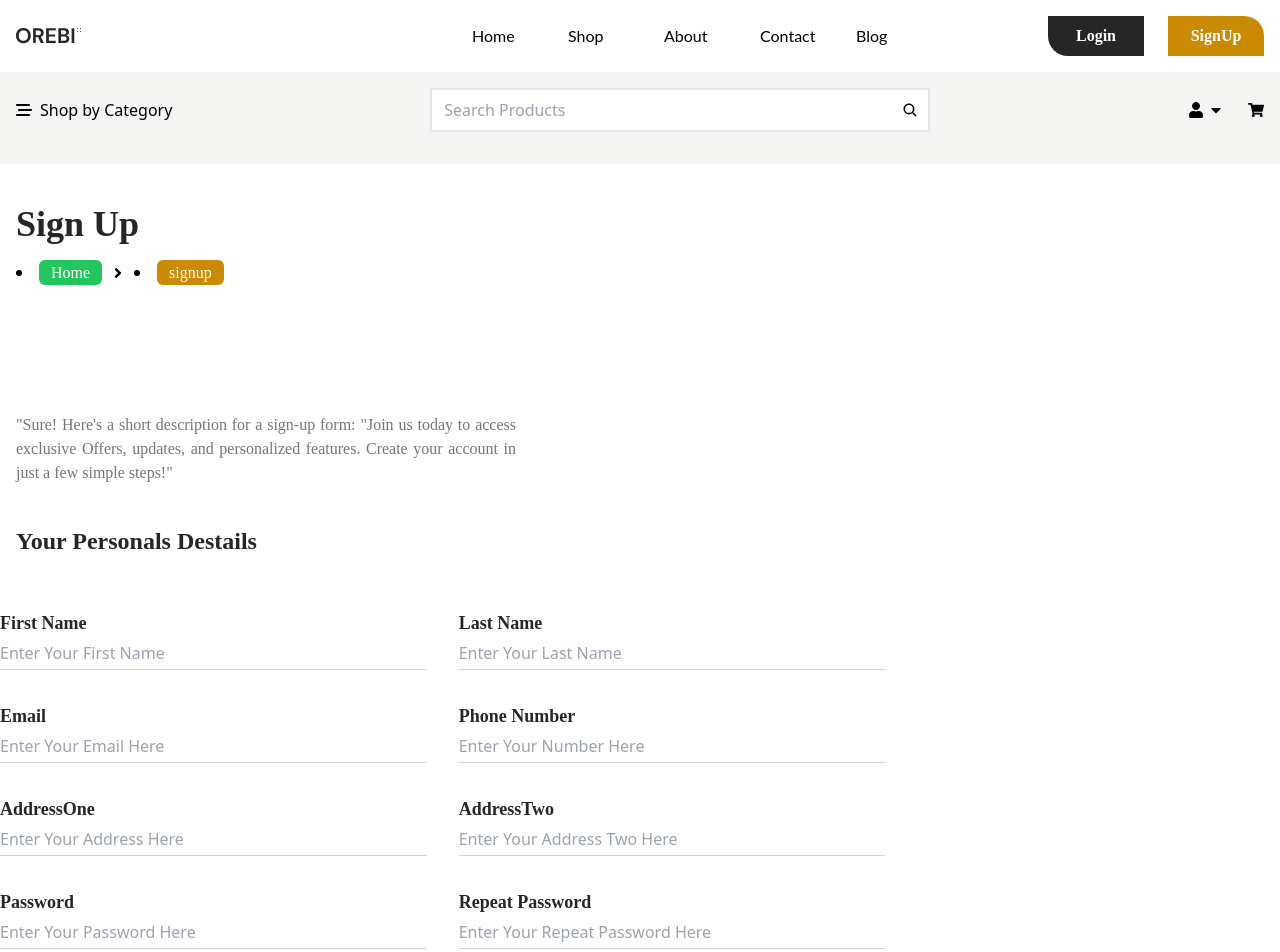
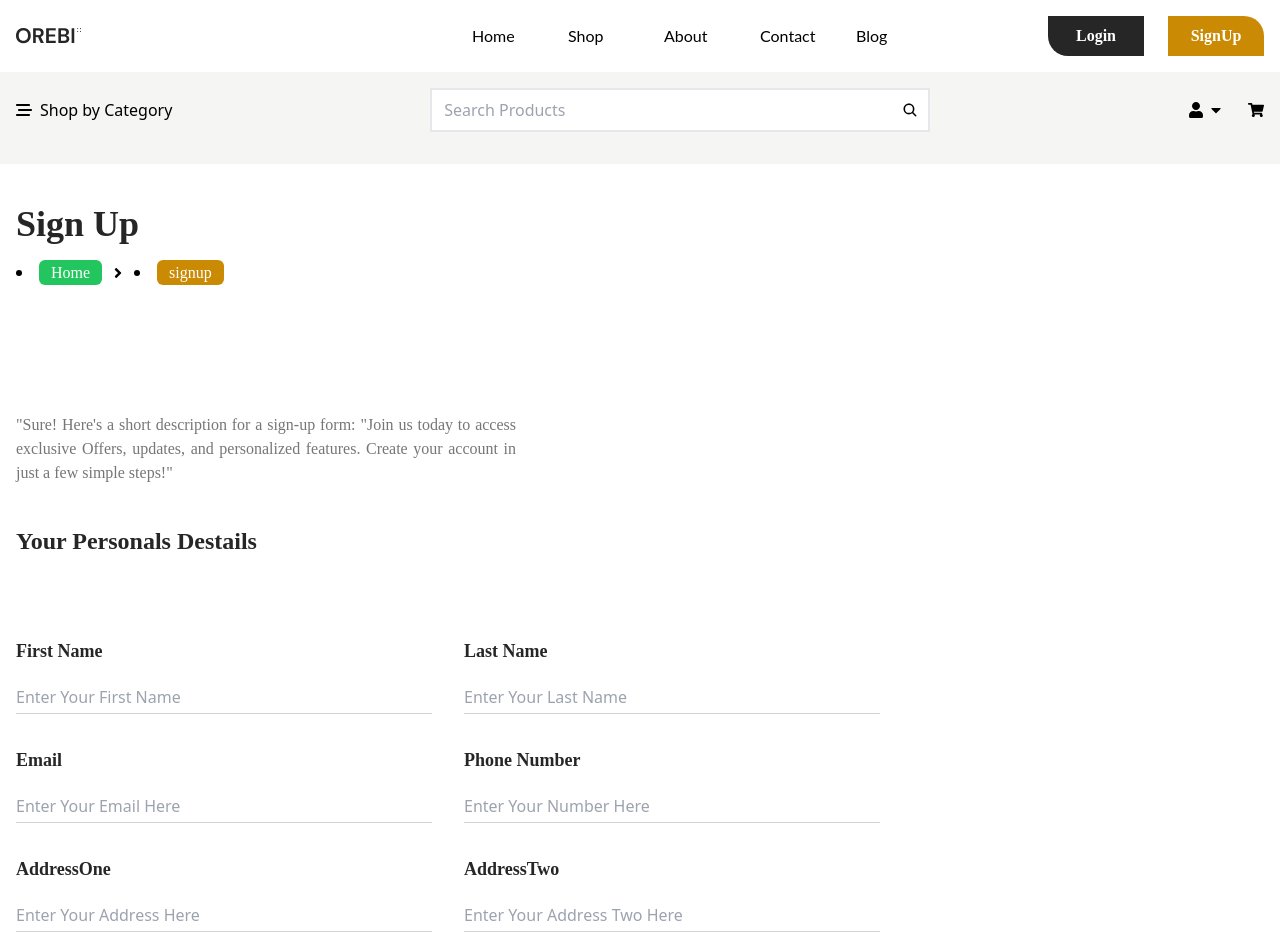
Before and after one commit to mahmudulhasanprodan/OrebiFinal, a React (Vite) app: page /signup in a window 1280 px wide. Shown: the top 952 px of the page. Built offline with nearby package versions, Linux system fonts and the light colour scheme.

Commit message:
validation process running

```diff
--- a/src/SignUpComponent/SignUpDetails/SignForm.jsx
+++ b/src/SignUpComponent/SignUpDetails/SignForm.jsx
@@ -5,7 +5,7 @@ const SignForm = ({LabelTitle,InputType,InputId,InputName,InputPlaceHolder,class
   return (
     <>
       <div>
-        <Flex className={"flex-col"}>
+        <Flex className={"flex-col gap-y-4"}>
           <label
             htmlFor="LabelTitle"
             className="font-DM_Sans text-lg font-bold text-Btn_Color"
--- a/src/SignUpComponent/SignUpDetails/SignUpDetails.jsx
+++ b/src/SignUpComponent/SignUpDetails/SignUpDetails.jsx
@@ -56,6 +56,7 @@ const HandleSignUp = () => {
       AddressOne,
       Password,
       RepeatPassword,
+      Checkbox,
     } = ShowInput;
    if(!FistName){
     setShowInputError({
@@ -97,10 +98,10 @@ const HandleSignUp = () => {
       ...ShowInputError,
       PasswordNotMatch: "Password Not Match",
     })
-   }else if(!Checkbox){
+   }else if(Checkbox == false){
     setShowInputError({
       ...ShowInputError,
-      CheckboxError: "Checkbox Not Check",
+      CheckboxError: true,
     })
    }else{
     console.log("Everything is Ok");
@@ -135,8 +136,7 @@ const HandleSignUp = () => {
                 Your Personals Destails
               </h2>
             </div>
-          </div>
-          <Flex className={"items-center gap-x-8 gap-y-8 flex-wrap"}>
+            <Flex className={"items-center gap-x-8 gap-y-8 flex-wrap mt-10"}>
               <div className="basis-1/3">
                 <SignForm
                   LabelTitle={"First Name"}
@@ -161,9 +161,14 @@ const HandleSignUp = () => {
                   InputId={"LastName"}
                   InputName={"LastName"}
                   InputPlaceHolder={"Enter Your Last Name"}
-                className={"border-b-[1px] border-gray-300 py-1"}
+                  className={`${ShowInputError.LastNameError ? "border-b-[1px] border-b-red-400 py-1" : "border-b-[1px] border-gray-300 py-1"}`}
                   OnchangeItem={HandleChange}
                 />
+                {ShowInputError.LastNameError && (
+                  <p className="text-red-500 font-DM_Sans">
+                    {ShowInputError.LastNameError}
+                  </p>
+                )}
               </div>
               <div className="basis-1/3">
                 <SignForm
@@ -172,9 +177,14 @@ const HandleSignUp = () => {
                   InputId={"EmailId"}
                   InputName={"EmailId"}
                   InputPlaceHolder={"Enter Your Email Here"}
-                className={"border-b-[1px] border-gray-300 py-1"}
+                  className={`${ShowInputError.EmailIdError ? "border-b-[1px] border-b-red-400 py-1" : "border-b-[1px] border-gray-300 py-1"}`}
                   OnchangeItem={HandleChange}
                 />
+                {ShowInputError.EmailIdError && (
+                  <p className="text-red-500 font-DM_Sans">
+                    {ShowInputError.EmailIdError}
+                  </p>
+                )}
               </div>
               <div className="basis-1/3">
                 <SignForm
@@ -183,9 +193,14 @@ const HandleSignUp = () => {
                   InputId={"Number"}
                   InputName={"Number"}
                   InputPlaceHolder={"Enter Your Number Here"}
-                className={"border-b-[1px] border-gray-300 py-1"}
+                  className={`${ShowInputError.NumberError ? "border-b-[1px] border-b-red-400 py-1" : "border-b-[1px] border-gray-300 py-1"}`}
                   OnchangeItem={HandleChange}
                 />
+                {ShowInputError.NumberError && (
+                  <p className="text-red-500 font-DM_Sans">
+                    {ShowInputError.NumberError}
+                  </p>
+                )}
               </div>
               <div className="basis-1/3">
                 <SignForm
@@ -194,9 +209,14 @@ const HandleSignUp = () => {
                   InputId={"AddressOne"}
                   InputName={"AddressOne"}
                   InputPlaceHolder={"Enter Your Address Here"}
-                className={"border-b-[1px] border-gray-300 py-1"}
+                  className={`${ShowInputError.AddressOneError ? "border-b-[1px] border-b-red-400 py-1" : "border-b-[1px] border-gray-300 py-1"}`}
                   OnchangeItem={HandleChange}
                 />
+                {ShowInputError.AddressOneError && (
+                  <p className="text-red-500 font-DM_Sans">
+                    {ShowInputError.AddressOneError}
+                  </p>
+                )}
               </div>
               <div className="basis-1/3">
                 <SignForm
@@ -216,9 +236,14 @@ const HandleSignUp = () => {
                   InputId={"Password"}
                   InputName={"Password"}
                   InputPlaceHolder={"Enter Your Password Here"}
-                className={"border-b-[1px] border-gray-300 py-1"}
+                  className={`${ShowInputError.PasswordError ? "border-b-[1px] border-b-red-400 py-1" : "border-b-[1px] border-gray-300 py-1"}`}
                   OnchangeItem={HandleChange}
                 />
+                {ShowInputError.PasswordError && (
+                  <p className="text-red-500 font-DM_Sans">
+                    {ShowInputError.PasswordError}
+                  </p>
+                )}
               </div>
               <div className="basis-1/3">
                 <SignForm
@@ -227,9 +252,14 @@ const HandleSignUp = () => {
                   InputId={"RepeatPassword"}
                   InputName={"RepeatPassword"}
                   InputPlaceHolder={"Enter Your Repeat Password Here"}
-                className={"border-b-[1px] border-gray-300 py-1"}
+                  className={`${ShowInputError.RepeatPasswordError ? "border-b-[1px] border-b-red-400 py-1" : "border-b-[1px] border-gray-300 py-1"}`}
                   OnchangeItem={HandleChange}
                 />
+                {ShowInputError.RepeatPasswordError && (
+                  <p className="text-red-500 font-DM_Sans">
+                    {ShowInputError.RepeatPasswordError}
+                  </p>
+                )}
               </div>
             </Flex>
             <div className="flex items-center gap-x-3 mt-10">
@@ -240,17 +270,33 @@ const HandleSignUp = () => {
                 className="cursor-pointer"
                 onClick={HandleChange}
               />
-            <p className="font-DM_Sans text-base text-Text_Color">
-              I have read and agree to the privacy policy
+
+              <p
+                className={`${ShowInputError.CheckboxError ? "font-DM_Sans text-base text-red-400" : "font-DM_Sans text-base text-Text_Color"}`}
+              >
+                {ShowInputError.CheckboxError
+                  ? "Please Check the mark"
+                  : "I have read and agree to the privacy policy"}
               </p>
             </div>
             <div>
               <button
-              className="w-48 py-2 bg-Btn_Color mt-10 text-white font-bold"
+                className="w-48 py-2 bg-Btn_Color mt-10 text-white font-bold rounded-md"
                 onClick={HandleSignUp}
               >
                 Submit
               </button>
+              {/* <button
+                type="button"
+                className="bg-indigo-500 w-48 py-2 flex items-center rounded-md justify-center text-Common_Color font-DM_Sans font-bold"
+              >
+                <svg
+                  className="animate-spin h-5 w-5 mr-3 border-4 border-gray-50 border-b-4 border-b-green-500  rounded-full"
+                  viewBox="0 0 24 24"
+                ></svg>
+                Processing...
+              </button> */}
+            </div>
           </div>
         </div>
       </div>
```
Lines whose indentation alone changed are shown as unchanged.
